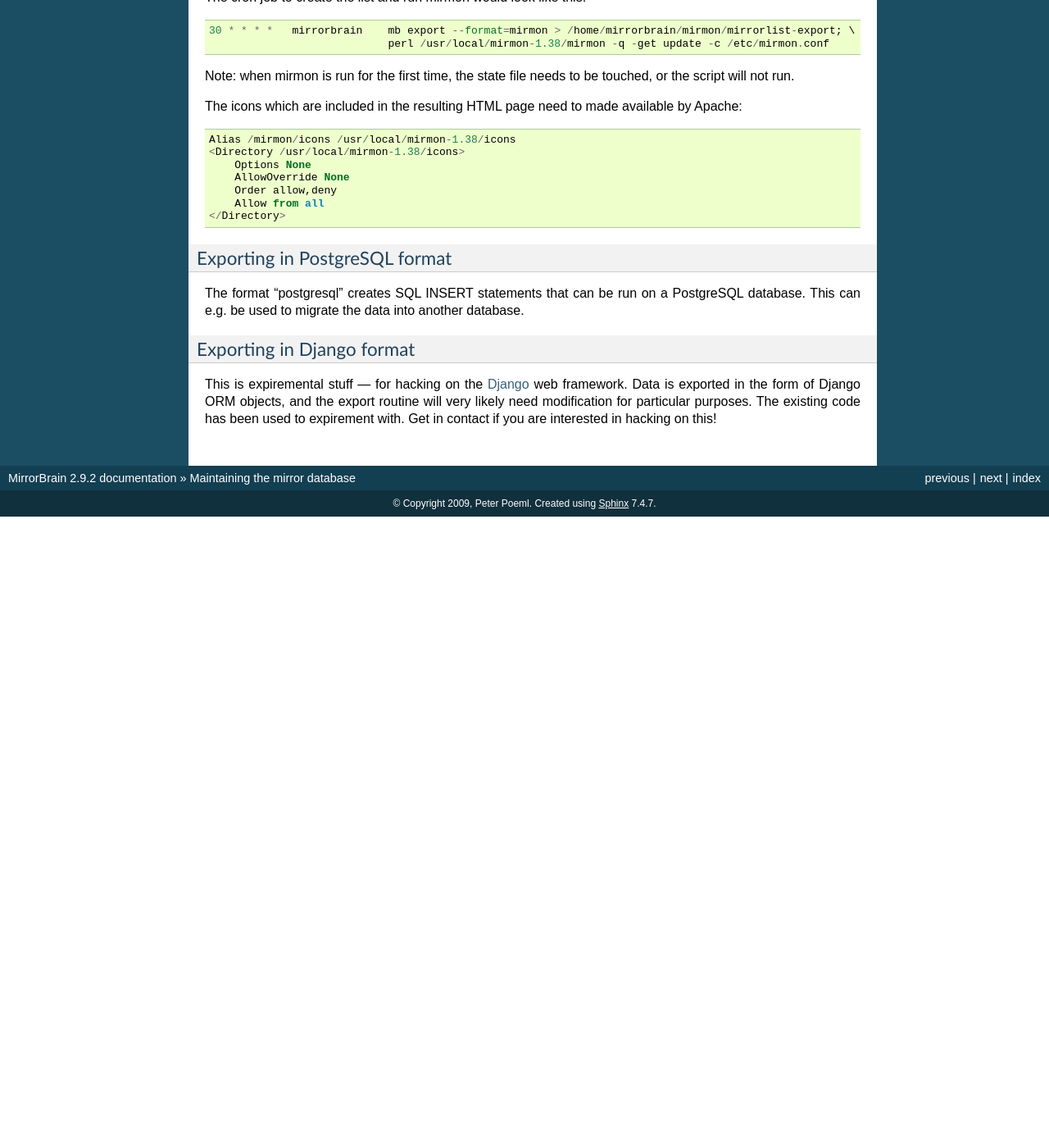
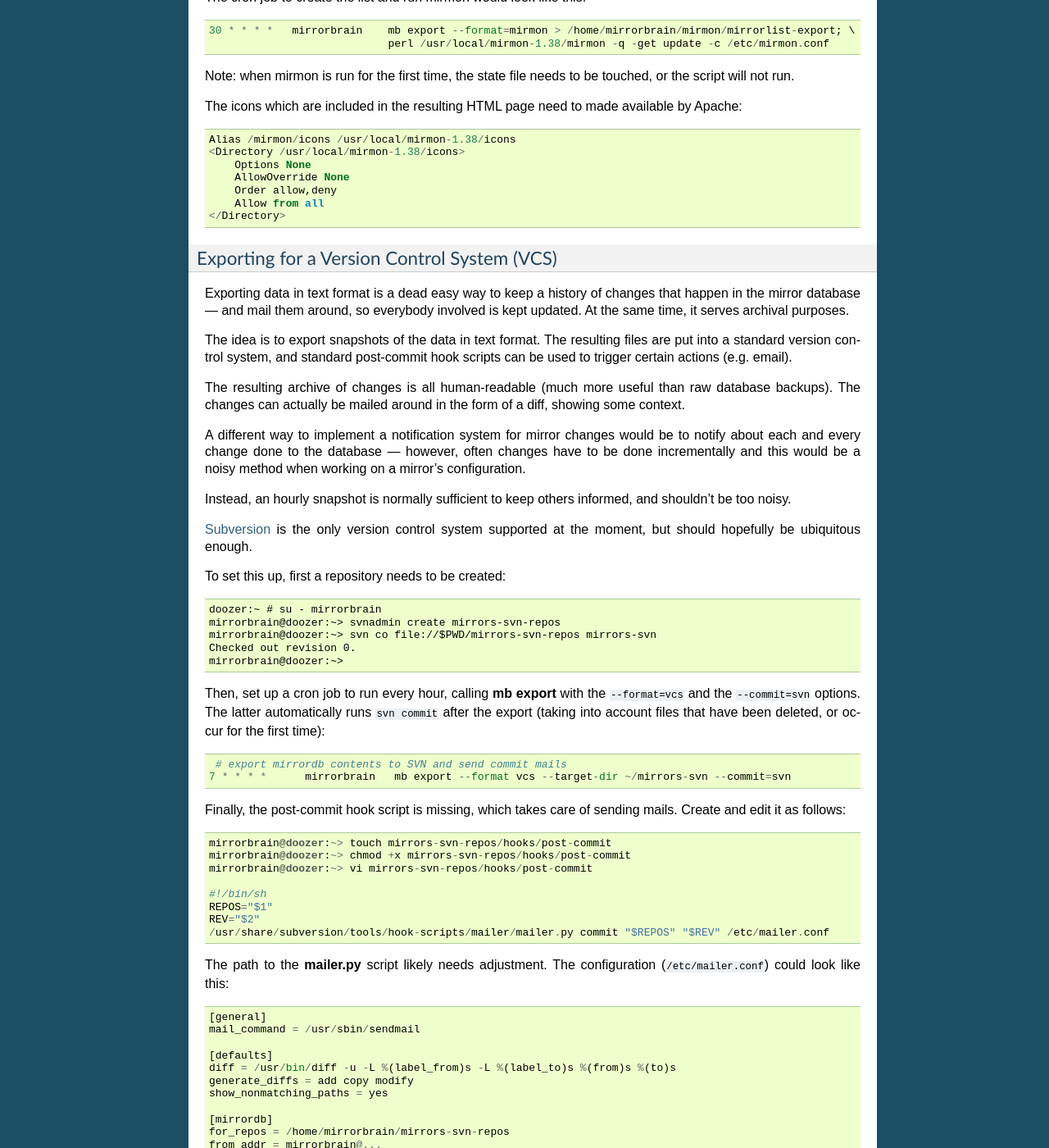
Before and after one commit to hayalci/mirrorbrain, a Sphinx documentation site: the page built from docs/mirrors.rst, in a window 1280 px wide and 1400 px high, scrolled down 8415 px. Shown: the whole window at 82% size. Built offline with Sphinx 7.4.7, drawn with Linux system fonts in a browser that asks for light colours; before the commit the page ends 9045 px from its top, so only the background shows below that; some of the changed text lies outside the part shown.

Commit message:
docs: - document how to set up notifications and archival of mirror database changes   (by way of a subversion repository)
git-svn-id: http://svn.mirrorbrain.org/svn/mirrorbrain/trunk@7773 2d291e14-ff0c-0410-a3fa-d5caa9871f55

```diff
--- a/docs/mirrors.rst
+++ b/docs/mirrors.rst
@@ -494,6 +494,84 @@ The icons which are included in the resulting HTML page need to made available b
     </Directory>
 
 
+Exporting for a Version Control System (VCS)
+^^^^^^^^^^^^^^^^^^^^^^^^^^^^^^^^^^^^^^^^^^^^
+
+Exporting data in text format is a dead easy way to keep a history of changes
+that happen in the mirror database — and mail them around, so everybody
+involved is kept updated. At the same time, it serves archival purposes.
+
+The idea is to export snapshots of the data in text format. The resulting files
+are put into a standard version control system, and standard post-commit hook
+scripts can be used to trigger certain actions (e.g. email).
+
+The resulting archive of changes is all human-readable (much more useful than
+raw database backups). The changes can actually be mailed around in the form of
+a diff, showing some context.
+
+A different way to implement a notification system for mirror changes would be
+to notify about each and every change done to the database — however, often
+changes have to be done incrementally and this would be a noisy method when
+working on a mirror's configuration.
+
+Instead, an hourly snapshot is normally sufficient to keep others informed, and
+shouldn't be too noisy.
+
+`Subversion`_ is the only version control system supported at the moment, but
+should hopefully be ubiquitous enough.
+
+.. _`Subversion`: http://subversion.tigris.org/
+
+To set this up, first a repository needs to be created::
+
+    doozer:~ # su - mirrorbrain
+    mirrorbrain@doozer:~> svnadmin create mirrors-svn-repos
+    mirrorbrain@doozer:~> svn co file://$PWD/mirrors-svn-repos mirrors-svn
+    Checked out revision 0.
+    mirrorbrain@doozer:~>
+
+
+Then, set up a cron job to run every hour, calling :program:`mb export` with
+the ``--format=vcs`` and the ``--commit=svn`` options. The latter automatically
+runs ``svn commit`` after the export (taking into account files that have been
+deleted, or occur for the first time)::
+
+     # export mirrordb contents to SVN and send commit mails
+    7 * * * *      mirrorbrain   mb export --format vcs --target-dir ~/mirrors-svn --commit=svn
+
+Finally, the post-commit hook script is missing, which takes care of
+sending mails. Create and edit it as follows::
+
+    mirrorbrain@doozer:~> touch mirrors-svn-repos/hooks/post-commit
+    mirrorbrain@doozer:~> chmod +x mirrors-svn-repos/hooks/post-commit
+    mirrorbrain@doozer:~> vi mirrors-svn-repos/hooks/post-commit
+
+    #!/bin/sh
+    REPOS="$1"
+    REV="$2"
+    /usr/share/subversion/tools/hook-scripts/mailer/mailer.py commit "$REPOS" "$REV" /etc/mailer.conf
+
+
+The path to the :program:`mailer.py` script likely needs adjustment. The
+configuration (:file:`/etc/mailer.conf`) could look like this::
+
+
+    [general]
+    mail_command = /usr/sbin/sendmail
+
+    [defaults]
+    diff = /usr/bin/diff -u -L %(label_from)s -L %(label_to)s %(from)s %(to)s
+    generate_diffs = add copy modify
+    show_nonmatching_paths = yes
+
+    [mirrordb]
+    for_repos = /home/mirrorbrain/mirrors-svn-repos
+    from_addr = mirrorbrain@...
+    to_addr = admin@foo bar@...
+    commit_subject_prefix = [mirrordb]
+    propchange_subject_prefix = [mirrordb]
+
+
 
 
 Exporting in PostgreSQL format
```
